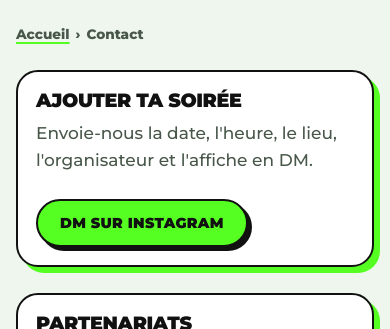
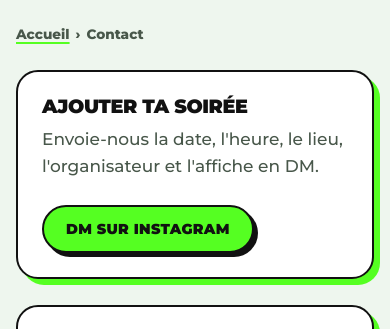
Before and after one commit to nathbiart-beep/nova-site, a Next.js app: page /contact in a window 390 px wide. Shown: the part 334-663 px from the top of the page. Built offline with nearby package versions, Linux system fonts and the light colour scheme; no server answers.

Commit message:
Update globals.css

```diff
--- a/src/app/globals.css
+++ b/src/app/globals.css
@@ -279,7 +279,6 @@ p { margin: 0 0 1em; }
   .hero .btn-row { flex-direction: column; align-items: stretch; }
   .hero .btn-row .btn { width: 100%; }
   .hero .story-mock { display: none; } /* même contenu que « Prochainement », juste en dessous */
-  .card:not(.article-card) { padding: 18px; }
   .grid-3:has(> .city-card) { grid-template-columns: repeat(3, minmax(0, 1fr)); gap: 12px; }
   .city-card { padding: 16px 8px 14px; justify-items: center; text-align: center; gap: 4px; }
   .city-card .city-short { font-size: 2rem; }
```
